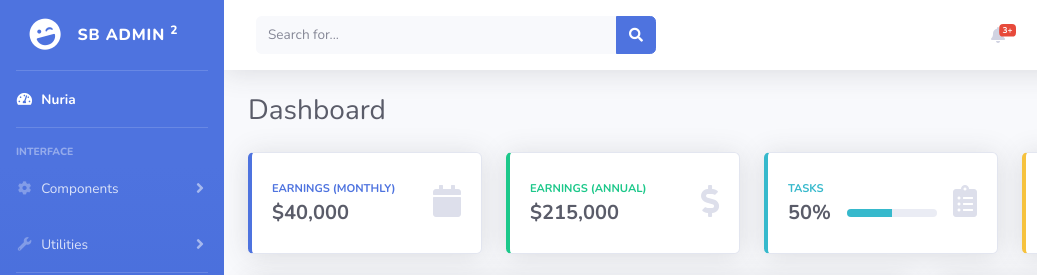
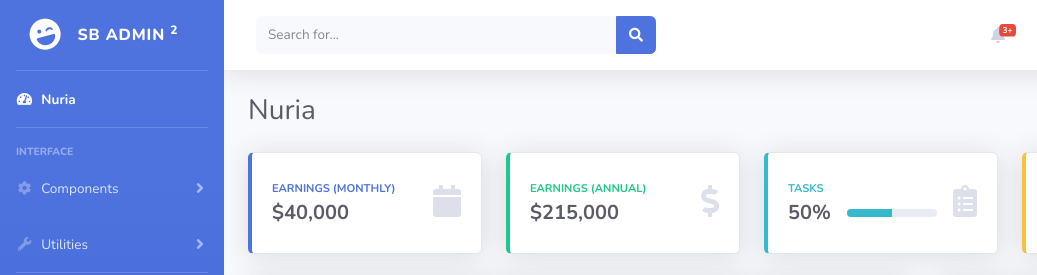
Before and after one commit to nuvicis99/landing, a website with bundled scripts: page index.html in a window 1280 px wide. Shown: the top 275 px of the page, 0-1037 px from the left. Built offline with nearby package versions, Linux system fonts and the light colour scheme.

Commit message:
modificado2

```diff
--- a/index.html
+++ b/index.html
@@ -367,7 +367,7 @@
 
                     <!-- Page Heading -->
                     <div class="d-sm-flex align-items-center justify-content-between mb-4">
-                        <h1 class="h3 mb-0 text-gray-800">Dashboard</h1>
+                        <h1 class="h3 mb-0 text-gray-800">Nuria</h1>
                         <a href="#" class="d-none d-sm-inline-block btn btn-sm btn-primary shadow-sm"><i
                                 class="fas fa-download fa-sm text-white-50"></i> Generate Report</a>
                     </div>
```
